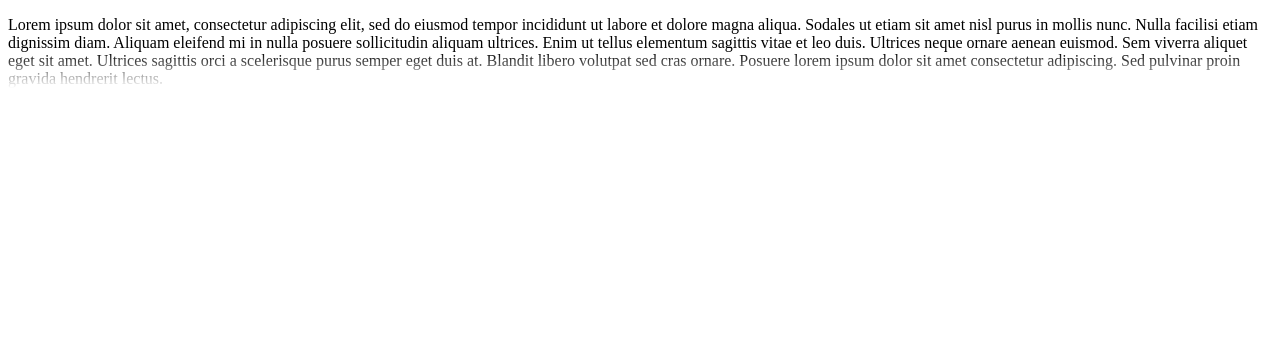
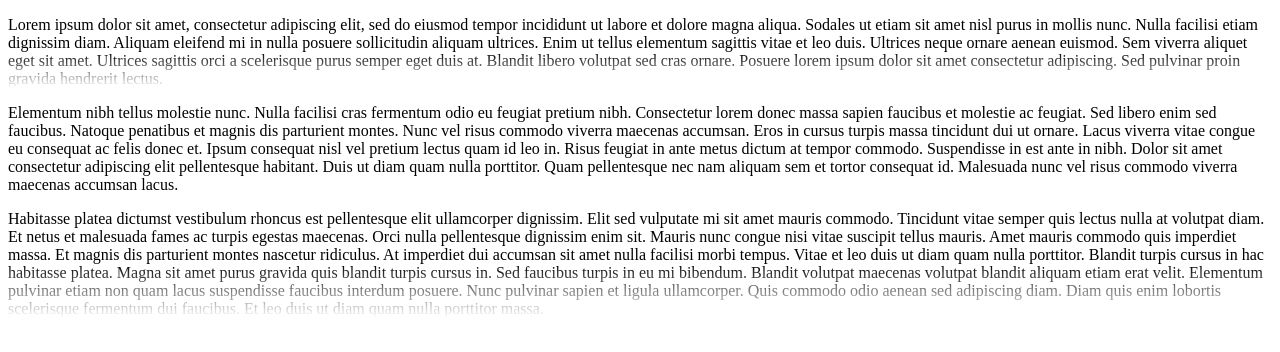
Before and after one commit to FlandreDaisuki/safari-15.4.0-mask-image-bug, a plain HTML site: page index.html in a window 1280 px wide. Drawn offline with Linux system fonts and the light colour scheme.

Commit message:
Add old color expression

```diff
--- a/index.html
+++ b/index.html
@@ -9,11 +9,23 @@
     .fade-bottom {
       mask-image: linear-gradient(to bottom, white 50%, transparent 100%);
     }
+    .fade-bottom-2 {
+      mask-image: linear-gradient(to bottom, rgba(#000, 1) 50%, rgba(#000, 0) 100%);
+    }
+    .fade-bottom-3 {
+      mask-image: linear-gradient(to bottom, rgba(0, 0, 0, 1) 50%, rgba(0, 0, 0, 0) 100%);
+    }
   </style>
 </head>
 <body>
   <p class="fade-bottom">
     Lorem ipsum dolor sit amet, consectetur adipiscing elit, sed do eiusmod tempor incididunt ut labore et dolore magna aliqua. Sodales ut etiam sit amet nisl purus in mollis nunc. Nulla facilisi etiam dignissim diam. Aliquam eleifend mi in nulla posuere sollicitudin aliquam ultrices. Enim ut tellus elementum sagittis vitae et leo duis. Ultrices neque ornare aenean euismod. Sem viverra aliquet eget sit amet. Ultrices sagittis orci a scelerisque purus semper eget duis at. Blandit libero volutpat sed cras ornare. Posuere lorem ipsum dolor sit amet consectetur adipiscing. Sed pulvinar proin gravida hendrerit lectus.
   </p>
+  <p class="fade-bottom-2">
+    Elementum nibh tellus molestie nunc. Nulla facilisi cras fermentum odio eu feugiat pretium nibh. Consectetur lorem donec massa sapien faucibus et molestie ac feugiat. Sed libero enim sed faucibus. Natoque penatibus et magnis dis parturient montes. Nunc vel risus commodo viverra maecenas accumsan. Eros in cursus turpis massa tincidunt dui ut ornare. Lacus viverra vitae congue eu consequat ac felis donec et. Ipsum consequat nisl vel pretium lectus quam id leo in. Risus feugiat in ante metus dictum at tempor commodo. Suspendisse in est ante in nibh. Dolor sit amet consectetur adipiscing elit pellentesque habitant. Duis ut diam quam nulla porttitor. Quam pellentesque nec nam aliquam sem et tortor consequat id. Malesuada nunc vel risus commodo viverra maecenas accumsan lacus.
+  </p>
+  <p class="fade-bottom-3">
+    Habitasse platea dictumst vestibulum rhoncus est pellentesque elit ullamcorper dignissim. Elit sed vulputate mi sit amet mauris commodo. Tincidunt vitae semper quis lectus nulla at volutpat diam. Et netus et malesuada fames ac turpis egestas maecenas. Orci nulla pellentesque dignissim enim sit. Mauris nunc congue nisi vitae suscipit tellus mauris. Amet mauris commodo quis imperdiet massa. Et magnis dis parturient montes nascetur ridiculus. At imperdiet dui accumsan sit amet nulla facilisi morbi tempus. Vitae et leo duis ut diam quam nulla porttitor. Blandit turpis cursus in hac habitasse platea. Magna sit amet purus gravida quis blandit turpis cursus in. Sed faucibus turpis in eu mi bibendum. Blandit volutpat maecenas volutpat blandit aliquam etiam erat velit. Elementum pulvinar etiam non quam lacus suspendisse faucibus interdum posuere. Nunc pulvinar sapien et ligula ullamcorper. Quis commodo odio aenean sed adipiscing diam. Diam quis enim lobortis scelerisque fermentum dui faucibus. Et leo duis ut diam quam nulla porttitor massa.
+  </p>
 </body>
 </html>
```
